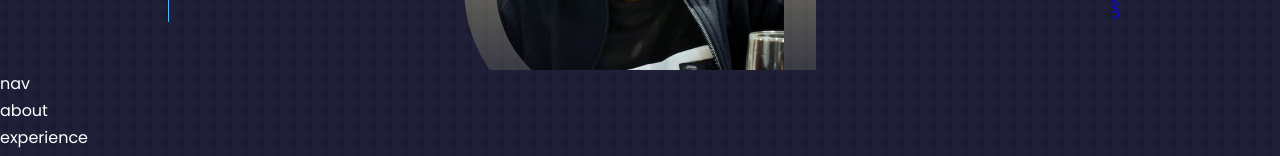
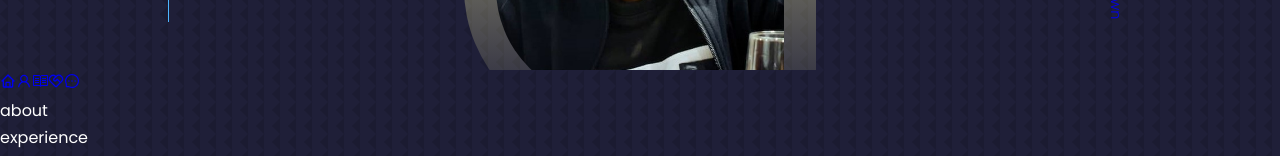
Before and after one commit to iam-shreyasthana/portfolio-web-application, a React (Create React App) app: page / in a window 1280 px wide. Shown: the part 730-886 px from the top of the page. Built offline with nearby package versions, Linux system fonts and the light colour scheme.

Commit message:
added nav bar icons

```diff
--- a/src/components/nav/nav.jsx
+++ b/src/components/nav/nav.jsx
@@ -1,9 +1,20 @@
 import React from 'react';
 import './nav.css';
+import {BiHome} from 'react-icons/bi';
+import {AiOutlineUser} from 'react-icons/ai'
+import {GoBook} from 'react-icons/go';
+import {RiServiceLine} from 'react-icons/ri';
+import {AiOutlineMessage} from 'react-icons/ai';
 
 const nav = () => {
   return (
-    <div>nav</div>
+    <nav>
+      <a href='#'><BiHome /></a>
+      <a href='#about'><AiOutlineUser /></a>
+      <a href='#experience'><GoBook /></a>
+      <a href='#services'><RiServiceLine /></a>
+      <a href='#contact'><AiOutlineMessage /></a>
+    </nav>
   )
 }
 
```
